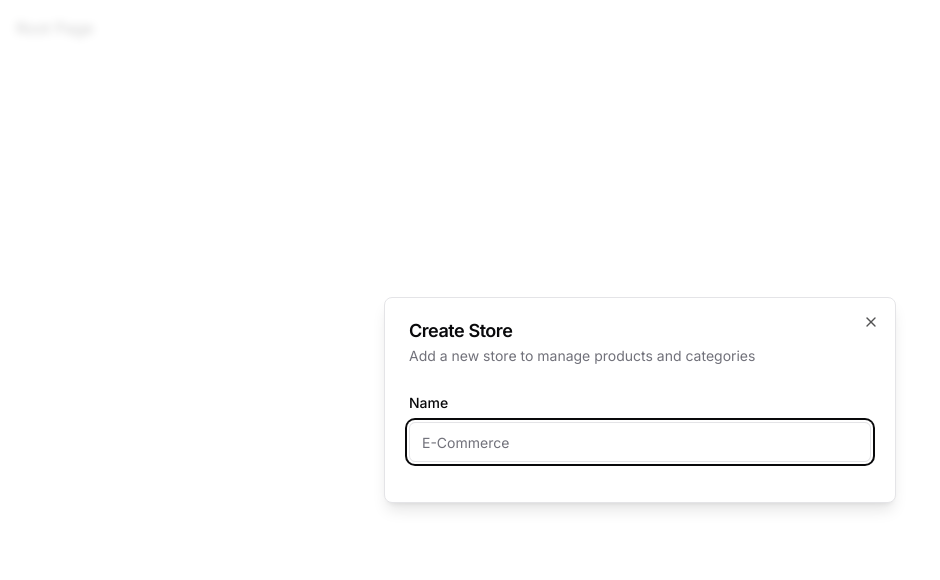
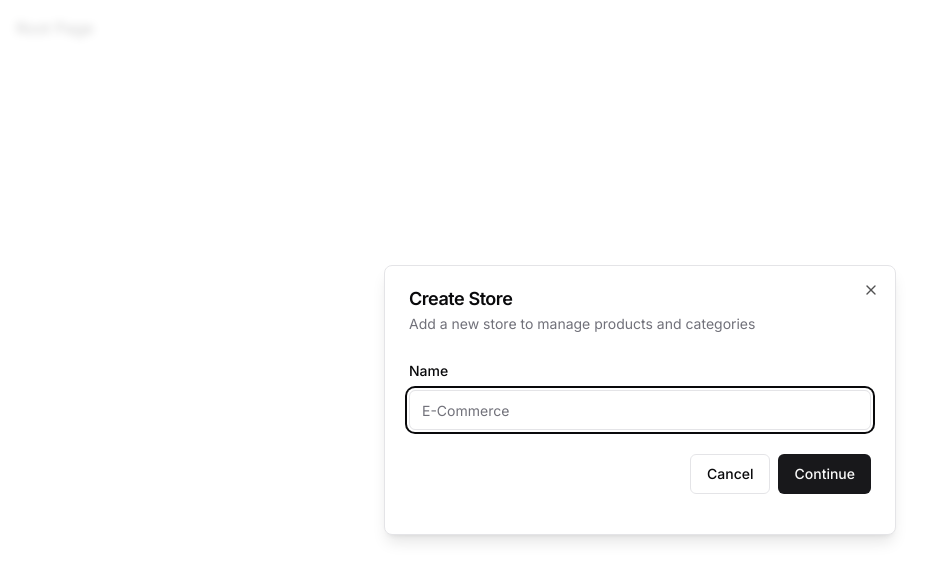
Before and after one commit to BigBreakfast28/HairCare, a Next.js app: page / in a window 1280 px wide. Shown: the top 580 px of the page, without its empty margins (0-940 px from the left). Built offline with nearby package versions, Linux system fonts and the light colour scheme.

Commit message:
adding 'submit' button to from

```diff
--- a/components/modals/store-modal.tsx
+++ b/components/modals/store-modal.tsx
@@ -6,8 +6,10 @@
 import { useStoreModal } from "@/hooks/use-store-modal"
 import { useForm } from "react-hook-form";
 import { zodResolver } from "@hookform/resolvers/zod";
-import { Form, FormControl, FormField, FormItem, FormLabel } from "@/components/ui/form";
+import { Form, FormControl, FormField, FormItem, FormLabel, FormMessage } from "@/components/ui/form";
 import { Input } from "@/components/ui/input";
+import { Button } from "@/components/ui/button";
+
 
 const formSchema = z.object({
     name: z.string().min(1),
@@ -24,7 +26,8 @@
     });
 
     const onSubmit = async (values:z .infer<typeof formSchema>) => {
-    console.log(values);}
+    console.log(values);
+}
 
     return (
         <Modal
@@ -46,9 +49,16 @@
                                     <FormControl>
                                         <Input placeholder="E-Commerce"{...field}/>
                                     </FormControl>
+                                    <FormMessage>
+
+                                    </FormMessage>
                                 </FormItem>
                             )}
                             />
+                            <div className="pt-6 space-x-2 flex items-center justify-end w-full">
+                                <Button variant="outline" onClick={storeModal.onClose}>Cancel</Button>
+                                <Button type="submit">Continue</Button>
+                            </div>
                         </form>
                     </Form>
                 </div>
--- a/package.json
+++ b/package.json
@@ -11,6 +11,7 @@
   "dependencies": {
     "@clerk/nextjs": "^4.23.2",
     "@hookform/resolvers": "^3.2.0",
+    "@prisma/client": "^5.1.1",
     "@radix-ui/react-dialog": "^1.0.4",
     "@radix-ui/react-label": "^2.0.2",
     "@radix-ui/react-slot": "^1.0.2",
@@ -34,5 +35,8 @@
     "typescript": "5.1.6",
     "zod": "^3.22.2",
     "zustand": "^4.4.1"
+  },
+  "devDependencies": {
+    "prisma": "^5.1.1"
   }
 }
```
Also changed, not shown: 1 other file (tests, documents, lock files or other folders).
